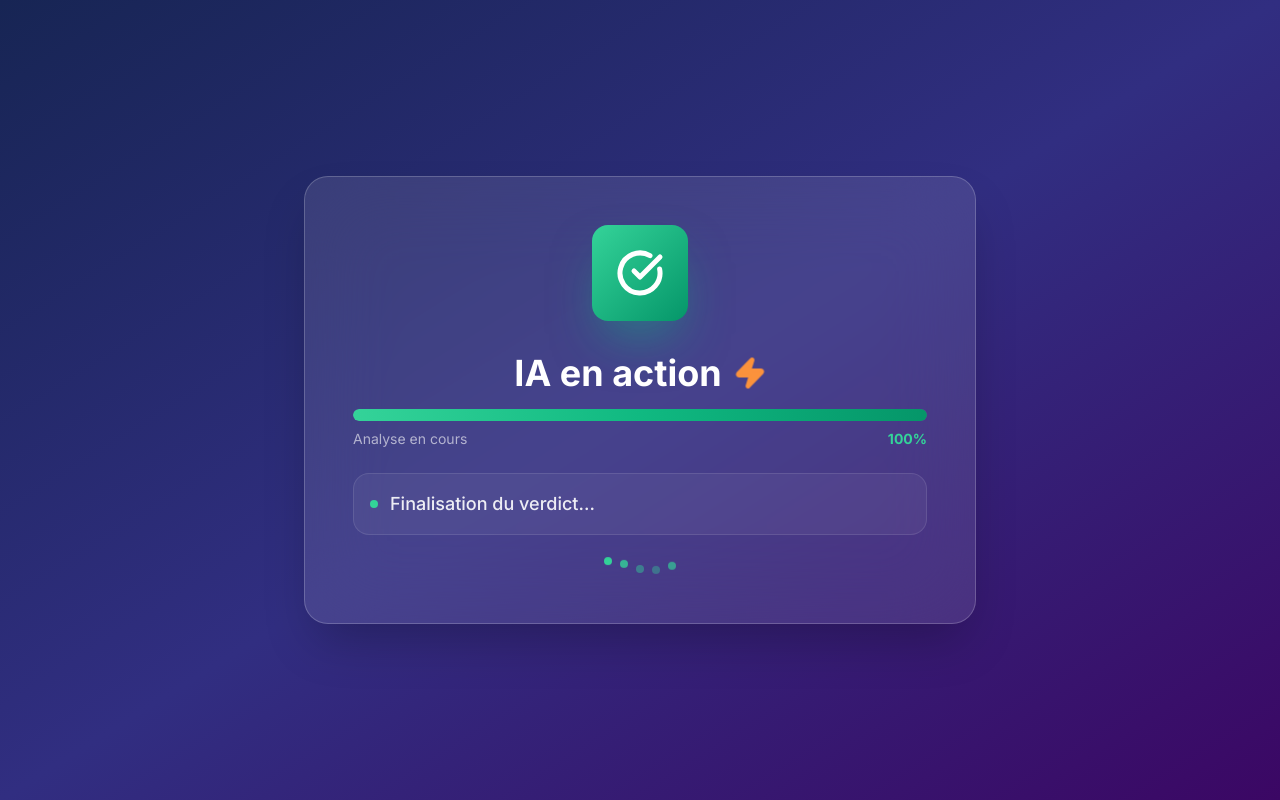
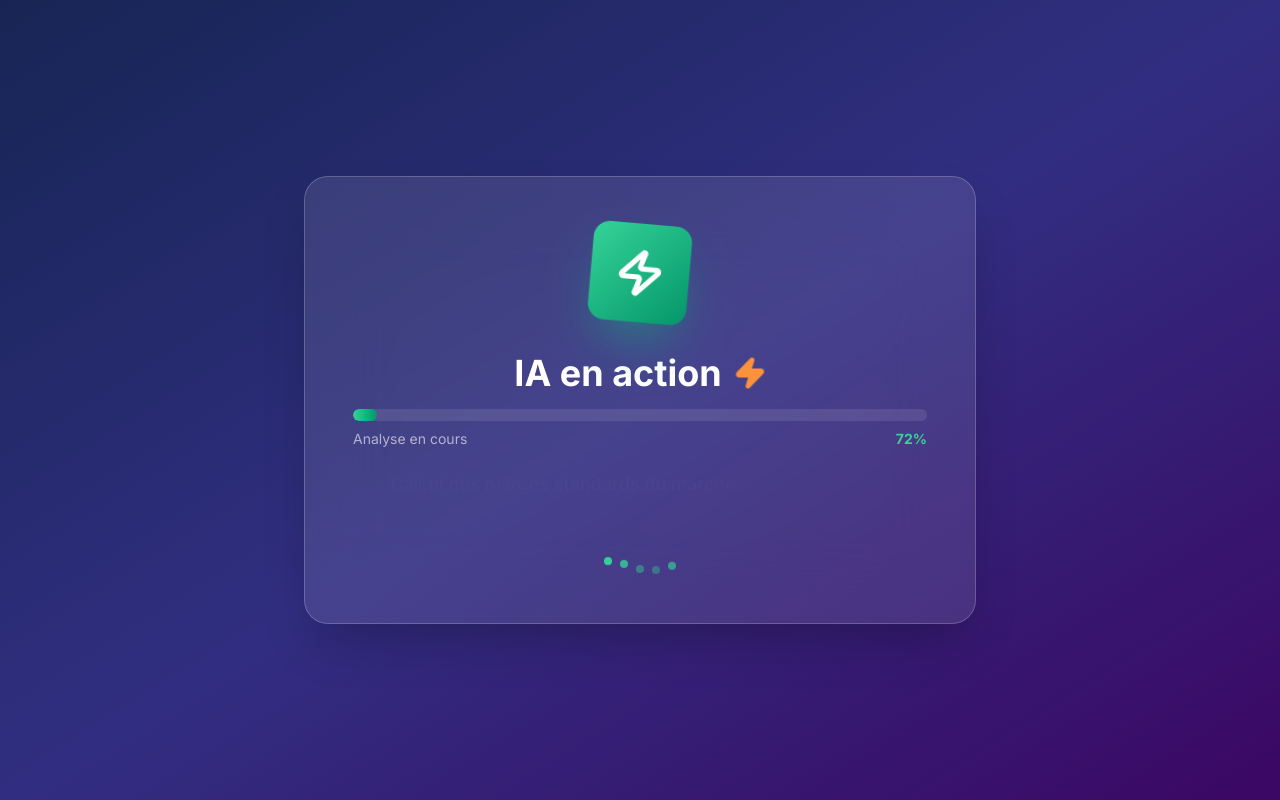
Before and after one commit to mathis7331/vigidevis, a Next.js app: page /demo in a window 1280 px wide. Before the commit this address had no page. Built offline with nearby package versions, Linux system fonts and the light colour scheme.

Commit message:
feat: Ralentir l'animation d'analyse pour permettre la lecture des messages

```diff
--- a/app/demo/page.tsx
+++ b/app/demo/page.tsx
@@ -7,15 +7,10 @@ import { AnalysisProgress } from "@/components/AnalysisProgress";
 export default function DemoPage() {
   const router = useRouter();
 
-  useEffect(() => {
-    // Simuler l'analyse pendant 3 secondes
-    const timer = setTimeout(() => {
-      // Redirect vers le rapport de démo
-      router.push("/rapport/DEMO12345");
-    }, 3100);
+  const handleComplete = () => {
+    // Rediriger vers le rapport de démo une fois l'animation terminée
+    router.push("/rapport/DEMO12345");
+  };
 
-    return () => clearTimeout(timer);
-  }, [router]);
-
-  return <AnalysisProgress onComplete={() => {}} />;
+  return <AnalysisProgress onComplete={handleComplete} />;
 }
--- a/components/AnalysisProgress.tsx
+++ b/components/AnalysisProgress.tsx
@@ -8,32 +8,32 @@ const analysisSteps = [
   {
     icon: Search,
     message: "Extraction des données du devis...",
-    duration: 600,
+    duration: 1200, // 1.2 secondes
   },
   {
     icon: TrendingUp,
     message: "Analyse des prix des matériaux (cuivre, acier, béton)...",
-    duration: 700,
+    duration: 1500, // 1.5 secondes (plus long car message plus long)
   },
   {
     icon: Search,
     message: "Comparaison avec 50 fournisseurs locaux...",
-    duration: 650,
+    duration: 1300, // 1.3 secondes
   },
   {
     icon: Calculator,
     message: "Calcul des marges standards du marché...",
-    duration: 600,
+    duration: 1200, // 1.2 secondes
   },
   {
     icon: Zap,
     message: "Détection de frais cachés et surfacturations...",
-    duration: 550,
+    duration: 1400, // 1.4 secondes
   },
   {
     icon: CheckCircle,
     message: "Finalisation du verdict...",
-    duration: 500,
+    duration: 1000, // 1 seconde
   },
 ];
 
@@ -46,14 +46,18 @@ export function AnalysisProgress({ onComplete }: AnalysisProgressProps) {
   const [currentStep, setCurrentStep] = useState(0);
 
   useEffect(() => {
-    // Progress bar animation (3 seconds total)
+    // Calculer la durée totale (somme de toutes les durées)
+    const totalDuration = analysisSteps.reduce((sum, step) => sum + step.duration, 0);
+
+    // Progress bar animation (synchronisée avec les étapes)
     const progressInterval = setInterval(() => {
       setProgress((prev) => {
         if (prev >= 100) {
           clearInterval(progressInterval);
           return 100;
         }
-        return prev + (100 / 300); // 100% in 3000ms (every 10ms)
+        // 100% en totalDuration ms (toutes les 10ms)
+        return prev + (100 / (totalDuration / 10));
       });
     }, 10);
 
```
